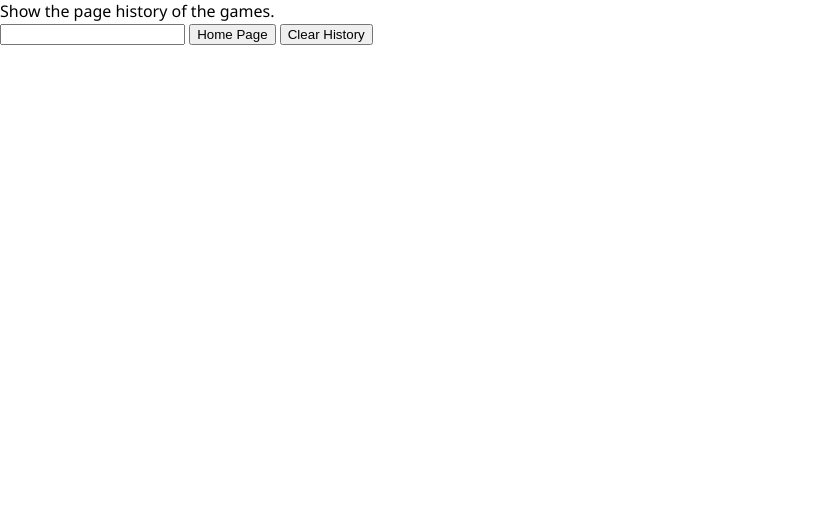
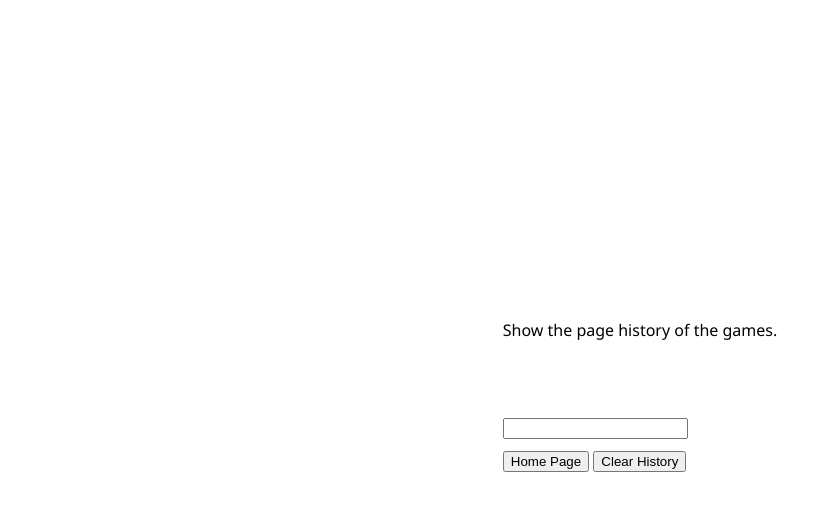
Before and after one commit to PhilipK-webdev/GameQuiz, a plain HTML site: page highscore.html in a window 1280 px wide. Shown: the whole page, without its empty margins (0-839 px from the left). Drawn offline with Linux system fonts and the light colour scheme.

Commit message:
finish first version of css

```diff
--- a/assets/style.css
+++ b/assets/style.css
@@ -77,6 +77,7 @@ li{
     border: 2px solid black;
     margin-left: auto;
     width:250px;
+    margin-top: 5px;
 }
 
  hr{
@@ -89,3 +90,51 @@ li{
    text-align: center;
    margin-right: 25%;
 }
+
+#form-add-score{
+
+    display:table-cell;
+
+}
+
+.container{
+
+    display: flex;
+    justify-content: center;
+
+}
+
+.container-display{
+
+    display: none;
+}
+
+.container-score{
+
+    display: flex;
+    justify-content: center;
+
+}
+#form-save-score{
+
+    margin: auto;
+}
+
+#register{
+
+    display: table-caption;
+
+}
+#title{
+
+    margin-bottom: 75px;
+}
+#submitBackPage{
+
+    margin-bottom: 10px;
+}
+
+#historyGame{
+
+    margin-bottom: 10px;
+}
--- a/highscore.html
+++ b/highscore.html
@@ -9,14 +9,16 @@
 </head>
 
 <body>
-
-    <form>
-        <div>Show the page history of the games.</div>
-        <input type="text" name="text" id="historyGame">
-        <input id="submitBackPage" type="submit" value="Home Page">
-        <input id="submitClearHistory" type="submit" value="Clear History">
-    </form>
-
+    <div class="container-score">
+        <form id="form-save-score">
+            <div id="title">Show the page history of the games.</div>
+            <div id="register">
+                <input type="text" name="text" id="historyGame">
+                <input id="submitBackPage" type="submit" value="Home Page">
+                <input id="submitClearHistory" type="submit" value="Clear History">
+            </div>
+        </form>
+    </div>
     <script src="./game-page.js"></script>
 </body>
 
```
Also changed, not shown: game.html (+14 -7 lines).
